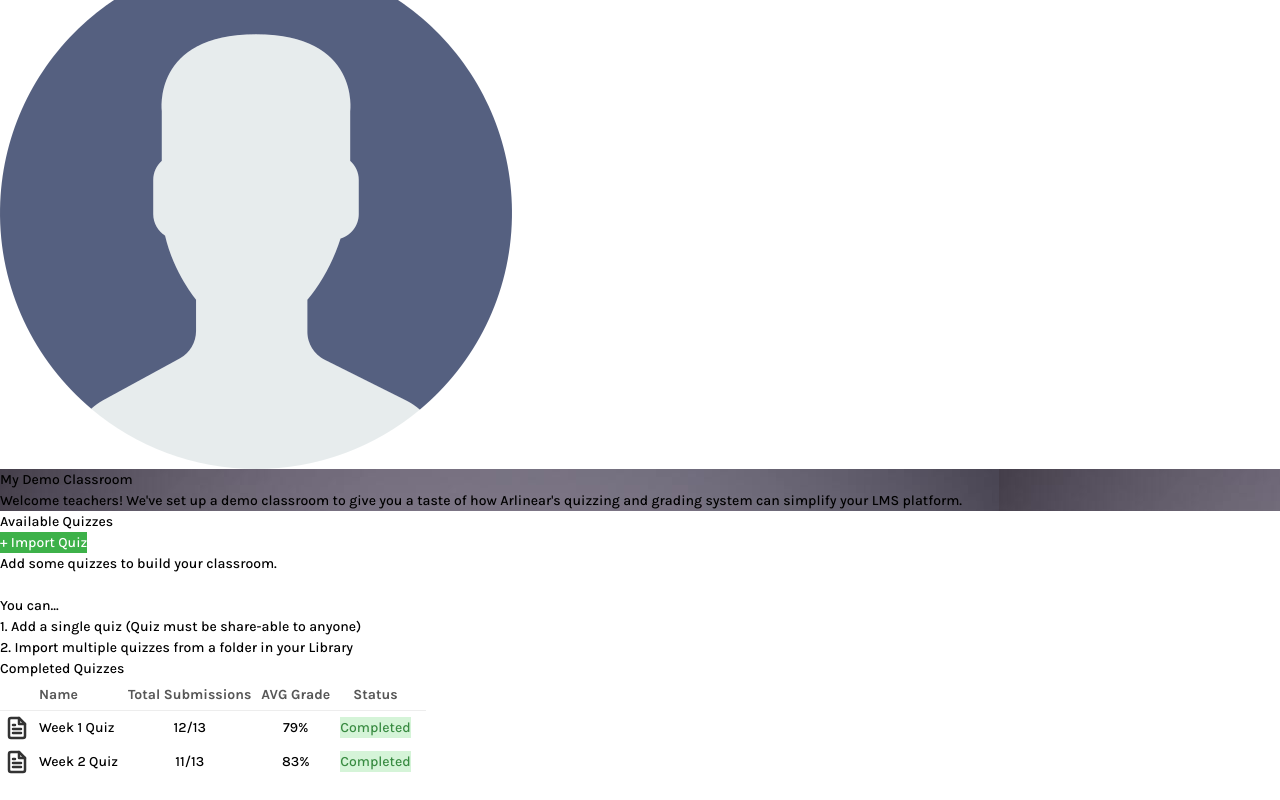
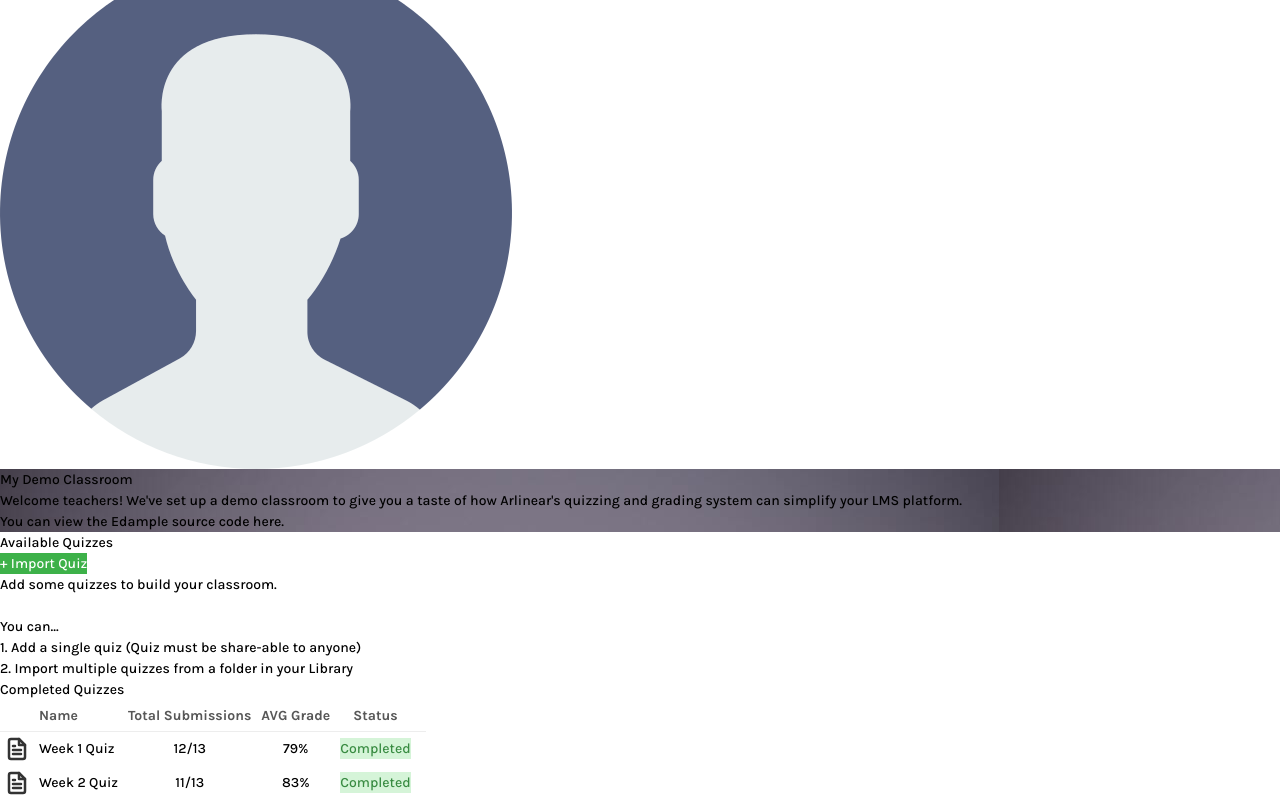
Before and after one commit to ArlinearEd/Edample, a Nuxt app: page / in a window 1280 px wide. Shown: the part 1854-2654 px from the top of the page. Before the commit the page ends 2633 px from the top, so only its background shows below. Built offline with nearby package versions, Linux system fonts and the light colour scheme.

Commit message:
added edample source code link

```diff
--- a/pages/index.vue
+++ b/pages/index.vue
@@ -24,9 +24,10 @@
         <div class="w-full max-w-[1000px] mx-auto flex flex-col gap-6 items-stretch">
             <div class="px-4 pt-24 pb-4 classroom-background bg-cover bg-no-repeat bg-center text-white">
                 <h1 class="text-2xl font-bold mb-2">My Demo Classroom</h1>
-                <p class="text-sm">
+                <p class="text-sm font-normal">
                     Welcome teachers! We've set up a demo classroom to give you a taste of how Arlinear's quizzing and
-                    grading system can simplify your LMS platform.
+                    grading system can simplify your LMS platform. <br>
+                    You can view the <a class="font-bold underline" href="https://github.com/ArlinearEd/Edample" target="_blank">Edample source code here</a>.
                 </p>
             </div>
 
```
